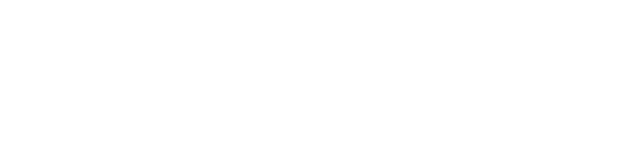
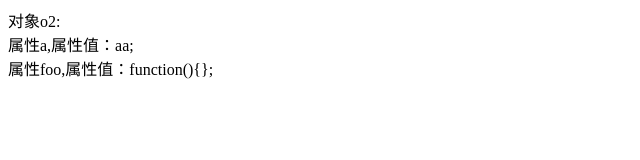
Before and after one commit to zz-b/javascript-learn, a plain HTML site: page es5/继承/Object.create.html in a window 1280 px wide. Shown: the whole page, without its empty margins (0-640 px from the left). Drawn offline with Linux system fonts and the light colour scheme.

Commit message:
document.writeln

```diff
--- a/es5/继承/Object.create.html
+++ b/es5/继承/Object.create.html
@@ -17,6 +17,7 @@
     var o2 = Object._create(o1);
     console.log(o2);
     o2.a = "aa";
+    o2.foo = function(){};
     // for in 和Object.keys()的区别：
     // for in 会遍历出来继承的可枚举属性，Object.keys()只会遍历出自身的属性，不会涉及到继承属性
     for(let k in o2){
@@ -26,8 +27,10 @@
     console.log("Object.keys遍历o2的属性：", Object.keys(o2));
     console.log("----------------------------------------");
     // 如何避免for-in遍历受到的继承属性影响
+    document.writeln("对象o2:"+"<br>")
     for(let k in o2){
       if(o2.hasOwnProperty(k)){
+        document.writeln("属性"+ k + ",属性值：" + o2[k]+";"+"<br>");
         console.log(k);//hasOwnProperty可以用来排除继承属性
       }
 
```
